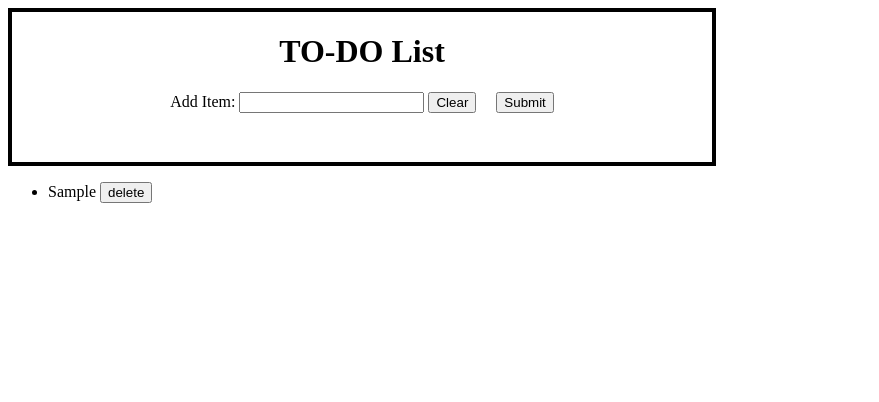
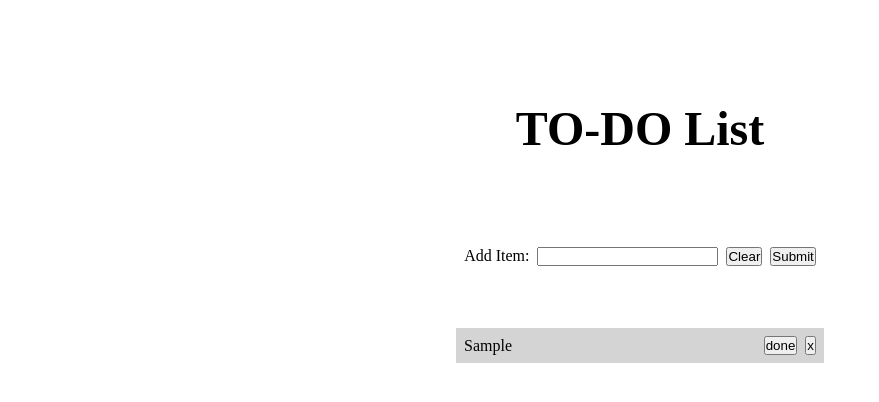
Before and after one commit to julioalcantara/simple-JS-Applications, a plain HTML site: page TODO-APP/index.html in a window 1280 px wide. Both pictures are taken after typing "Sample" into the empty fields and a click on the button "Submit". Shown: the whole page, without its empty margins (0-879 px from the left). Drawn offline with Linux system fonts and the light colour scheme.

Commit message:
:fire::fire:simple TODO application:fire::fire:

```diff
--- a/TODO-APP/index.html
+++ b/TODO-APP/index.html
@@ -8,34 +8,21 @@
 </head>
 
 <body>
-    <div class="main">
-        <div class="content">
-            <div>
-                <h1>TO-DO List</h1>
-            </div>
+    <header>
+        <h1>TO-DO List</h1>
+    </header>
 
-            <div class="table">
-                <form class="add_items">
-                    <label for= "item">Add Item:</label>
-                    <input type= "text" id="userInput" onFocus="this.value=''" value= "" >
-                    <input type = "reset" value = "Clear" >
-                </form>
+    <form class="todo-form">
+        <label for= "item">Add Item:</label>
+        <input type= "text" id="todo-input" onFocus="this.value=''" value= "" >
+        <button type = "reset">Clear</button>
+        <button id = "tudo-submit__btn">Submit</button>
+    </form>
 
-                <div class="btn">
-                    <button onclick="addli()" id = "submitBTN">Submit</button>
-                    <!-- <input type = "submit" onclick="submitButton()" value = "Submit" id = "submitBTN"> -->
-                </div>
-            </div>
-
-        </div>
-
-
-        <ul id= "items_list">
-
-        </ul>
-
+    <div class="todo-container">
+        <ul class= "todo-list"></ul>
     </div>
 
-    <script src="index2.js"></script>
+    <script src="index.js"></script>
 </body>
 </html>
--- a/TODO-APP/index.js
+++ b/TODO-APP/index.js
@@ -1,11 +1,54 @@
+// selectors
+const todoInput = document.querySelector("#todo-input");
+const todoButton = document.querySelector("#tudo-submit__btn");
+const todoList = document.querySelector(".todo-list");
 
+//event Listeners
+todoButton.addEventListener("click", addTodo);
+todoList.addEventListener("click", deleteCheck);
 
-function submitButton() {
+//Functions
+function addTodo(event) {
+    //prevent form from submitting
+    event.preventDefault();
+    //create todo DIV inside the list UL
+    const todoDiv = document.createElement("div");
+    todoDiv.classList.add("todo");
+    //create LI inside the list UL
+    const newTodo = document.createElement("li");
+    newTodo.innerText = todoInput.value;
+    newTodo.classList.add("todo-item");
+    todoDiv.appendChild(newTodo);
+    //create a done button inside the list UL
+    const doneButton = document.createElement("button");
+    doneButton.innerText = "done";
+    doneButton.classList.add("todo-done__btn");
+    todoDiv.appendChild(doneButton);
+    //create a trash button inside the list UL
+    const trashButton = document.createElement("button");
+    trashButton.innerText = "x";
+    trashButton.classList.add("todo-trash__btn");
+    todoDiv.appendChild(trashButton);
+    //append to list
+    todoList.appendChild(todoDiv);
+    //Clear TODO input value
+    todoInput.value = "";
+}
 
-    const item = document.getElementById("userInput").value;
-
-    const list = document.createElement("LI");
-    list.innerText = item;
-    document.getElementById("items_list").appendChild(list);
-
+function deleteCheck(event) {
+    const item = event.target;
+    //Delete TODO
+    //if the firts item clicked is the trash button delete it
+    if(item.classList[0] === "todo-trash__btn"){
+        //get the parent element
+        const todo = item.parentElement;
+        todo.remove();
+    }
+    //check mark
+    //if the firts item clicked is the done button it will cross the text
+    if(item.classList[0] === "todo-done__btn"){
+        //get the parent element
+        const todo = item.parentElement;
+        todo.classList.toggle("done");
+    }
 }
--- a/TODO-APP/index2.js
+++ /dev/null
@@ -1,54 +0,0 @@
-var input = document.getElementById("userInput");
-var button = document.getElementById("submitBTN");
-var ul = document.querySelector("ul");
-var list = document.getElementsByTagName("li");
-var trash = document.getElementsByClassName("delete");
-var btndelete = document.getElementById("trash");
-
-//For removing items with delete button
-Array.prototype.slice.call(trash).forEach(function(item) {
-    item.addEventListener("click", function(e) {
-    e.target.parentNode.remove()
-    });
-})
-
-//loop for strickeout the list
-for (var i = 0; i < list.length; i++) {
-    list[i].addEventListener("click", strickeout);
-}
-
-//toggle between classlist
-function strickeout() {
-    this.classList.toggle("done");
-}
-
-//check the length of the string entered
-function inputLength() {
-    return input.value.length;
-}
-
-//collect the inserted data
-function addli() {
-    var li = document.createElement("li");
-    var btn = document.createElement("button");
-
-    btn.className = "delete";
-    btn.innerHTML = "delete";
-    btn.addEventListener("click", function(e){
-        e.target.parentNode.remove();
-    });
-
-    li.addEventListener("click", strickeout);
-    li.innerHTML = input.value + " ";
-    li.appendChild(btn);
-    ul.appendChild(li);
-    input.value = " ";
-
-}
-
-//add new list with keypress
-function addListKeyPress(event) {
-    if (inputLength() > 0 && event.which === 13) {
-        addli();
-    }
-}
--- a/TODO-APP/styles.css
+++ b/TODO-APP/styles.css
@@ -1,19 +1,68 @@
-.content {
-  height: 150px;
-  width: 700px;
-  border: solid 4px black;
-  text-align: center;
+* {
+  margin: 0;
+  padding: 0;
+  box-sizing: border-box;
 }
 
-.table {
+header {
+  margin-top: 4rem;
+  font-size: 1.5rem;
+}
+
+header,
+form {
+  min-height: 16vh;
   display: flex;
   justify-content: center;
+  align-items: center;
 }
 
-.btn {
-  margin-left: 20px;
+form,
+button {
+  margin-left: 0.5rem;
+  cursor: pointer;
 }
 
-.list {
+form,
+label {
+  margin-right: 0.5rem;
+}
+
+.todo-container {
   display: flex;
+  justify-content: center;
+  align-items: center;
 }
+
+.todo-list {
+  min-width: 30%;
+  list-style: none;
+}
+
+.todo {
+  margin: 0.5rem;
+  background-color: rgb(212, 212, 212);
+  display: flex;
+  justify-content: space-between;
+  align-items: center;
+}
+
+.todo,
+li {
+  flex: 1;
+}
+
+.todo-complete__btn,
+.todo-trash__btn {
+  cursor: pointer;
+  margin: 0.5rem;
+}
+
+.todo-item {
+  padding: 0 0.5rem;
+}
+
+.done {
+  text-decoration: line-through;
+  opacity: 0.5;
+}
```
